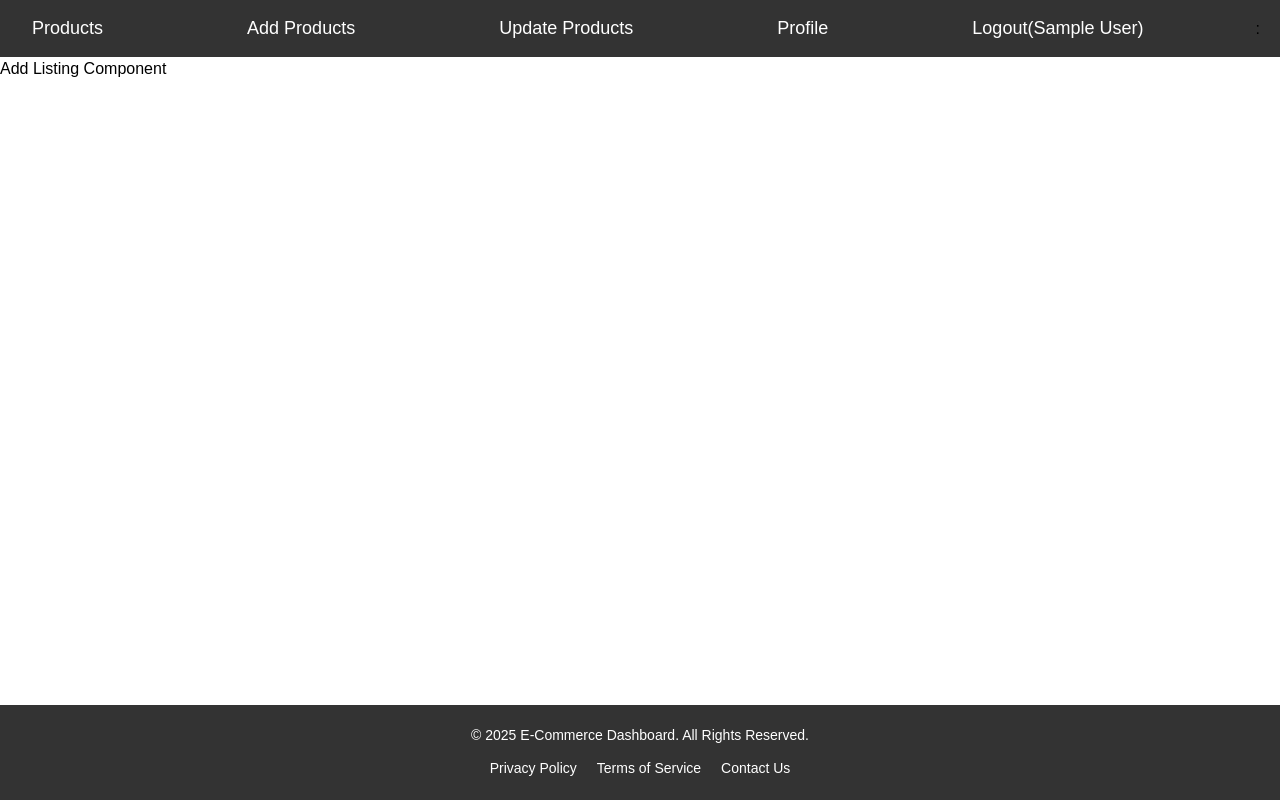
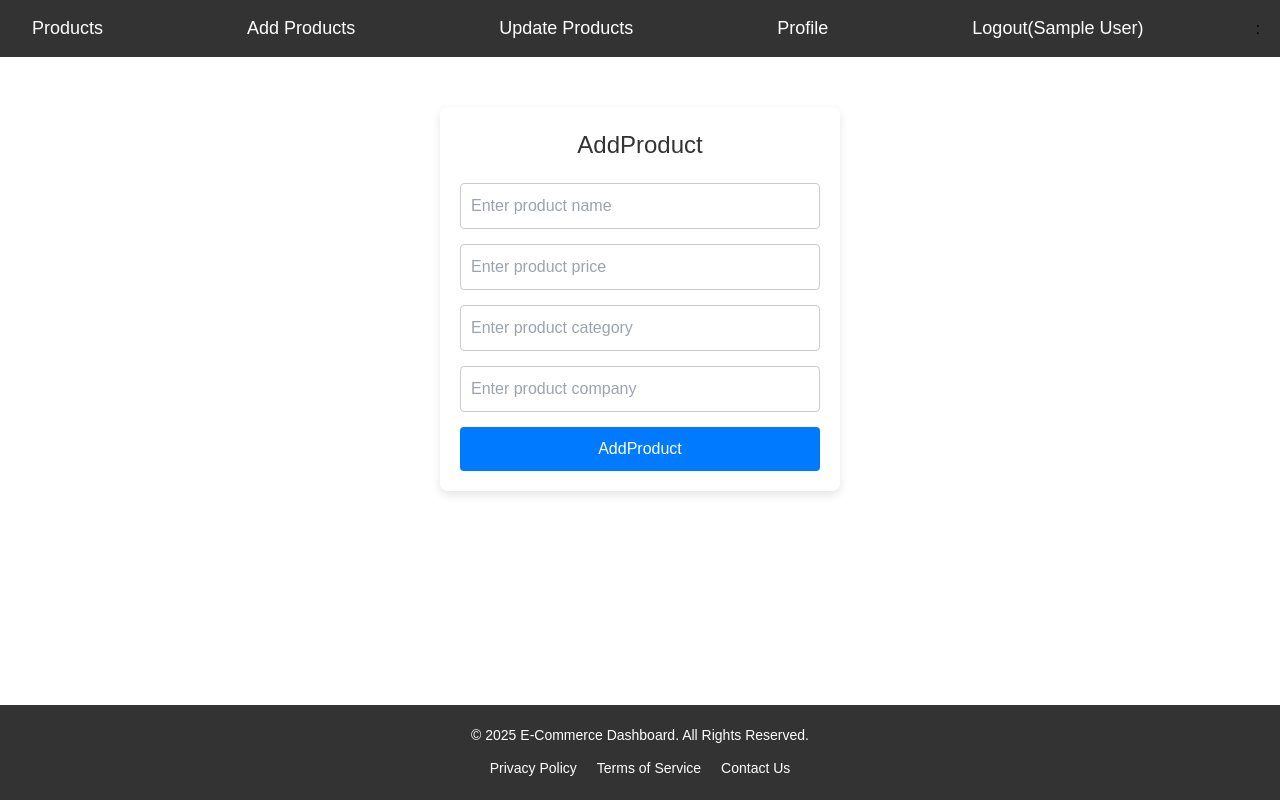
Before and after one commit to darshansalian53/e-dashboard, a React (Vite) app in the folder frontend/: page /add in a window 1280 px wide. Built offline with nearby package versions, Linux system fonts and the light colour scheme; sample sign-in values are in the browser's storage.

Commit message:
addproduct, privatecomponent

```diff
--- a/frontend/src/App.jsx
+++ b/frontend/src/App.jsx
@@ -5,6 +5,7 @@ import Footer from './Components/Footer/Footer';
 import SignUp from './Components/SignUp/SignUp';
 import PrivateComponent from './Components/PrivateComponent';
 import Login from './Components/Login/Login';
+import AddProduct from './Components/AddProduct/AddProduct';
 
 function App() {
 
@@ -17,7 +18,7 @@ function App() {
 
           <Route element={<PrivateComponent />}>
           <Route path="/" element={<h1>Product Listing Component</h1>}/>
-          <Route path="/add" element={<h1>Add Listing Component</h1>}/>
+          <Route path="/add" element={<AddProduct />}/>
           <Route path="/update" element={<h1>Update Listing Component</h1>}/>
           <Route path="/logout" element={<h1>Logout Component</h1>}/>
           <Route path="/profile" element={<h1>Profile Component</h1>}/>
--- /dev/null
+++ b/frontend/src/Components/AddProduct/AddProduct.css
@@ -0,0 +1,67 @@
+.product{
+    max-width: 400px;
+  margin: 50px auto;
+  padding: 20px;
+  background-color: #ffffff;
+  box-shadow: 0 4px 10px rgba(0, 0, 0, 0.1);
+  border-radius: 8px;
+  text-align: center;
+}
+
+.product h1{
+    font-size: 24px;
+    margin-bottom: 20px;
+    color: #333;
+}
+
+form {
+    display: flex;
+    flex-direction: column;
+  }
+  input {
+    padding: 10px;
+    margin-bottom: 15px;
+    border: 1px solid #ccc;
+    border-radius: 4px;
+    font-size: 16px;
+    outline: none;
+  }
+  input:focus {
+    border-color: #007bff;
+    box-shadow: 0 0 4px rgba(0, 123, 255, 0.5);
+  }
+
+  input:focus {
+    border-color: #007bff;
+    box-shadow: 0 0 4px rgba(0, 123, 255, 0.5);
+  }
+
+
+  .productbutton{
+    padding: 10px;
+    background-color: #007bff;
+    color: #ffffff;
+    border: none;
+    border-radius: 4px;
+    cursor: pointer;
+    font-size: 16px;
+  }
+
+  .productbutton:hover {
+    background-color: #0056b3;
+  }
+
+  /* Responsive Design */
+@media (max-width: 768px) {
+    .register {
+      padding: 15px;
+    }
+
+    input {
+      font-size: 14px;
+    }
+
+    .appbutton {
+      font-size: 14px;
+    }
+  }
--- /dev/null
+++ b/frontend/src/Components/AddProduct/AddProduct.jsx
@@ -0,0 +1,36 @@
+import React from "react";
+import './AddProduct.css';
+
+
+const AddProduct = () => {
+    const [name, setName] = React.useState('');
+    const [price, setPrice] = React.useState('');
+    const [category, setCategory] = React.useState('');
+    const [company, setCompany] = React.useState('');
+    const addProduct=()=>{
+        console.warn(name,price,category,company);
+    }
+
+    return (
+        <div className="product">
+            <h1>AddProduct</h1>
+            <form action="">
+                <input className="inputbox" type="text" placeholder="Enter product name"
+                value={name} onChange={(e)=>{setName(e.target.value)}}/>
+
+                <input className="inputbox" type="text" placeholder="Enter product price"
+                value={price} onChange={(e)=>{setPrice(e.target.value)}}/>
+
+                <input className="inputbox" type="text" placeholder="Enter product category"
+                value={category} onChange={(e)=>{setCategory(e.target.value)}}/>
+
+                <input className="inputbox" type="text" placeholder="Enter product company"
+                value={company} onChange={(e)=>{setCompany(e.target.value)}}/>
+
+                <button onClick={addProduct} className="productbutton">AddProduct</button>
+            </form>
+        </div>
+    )
+}
+
+export default AddProduct;
```
Also changed, not shown: 2 other files (tests, documents, lock files or other folders).
